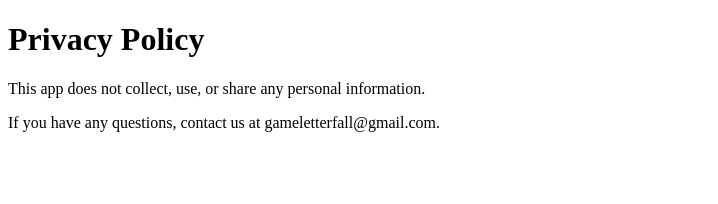
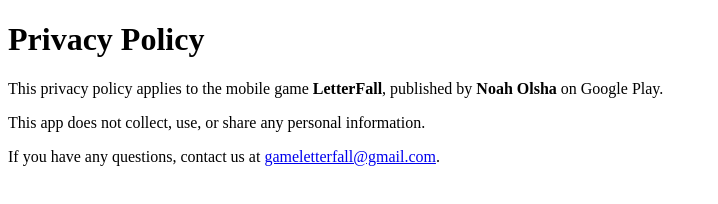
Before and after one commit to noaholsha/privacy-policy, a plain HTML site: page index.html in a window 1280 px wide. Shown: the whole page, without its empty margins (0-718 px from the left). Drawn offline with Linux system fonts and the light colour scheme.

Commit message:
Update index.html

```diff
--- a/index.html
+++ b/index.html
@@ -6,7 +6,11 @@
 </head>
 <body>
   <h1>Privacy Policy</h1>
+
+  <p>This privacy policy applies to the mobile game <strong>LetterFall</strong>, published by <strong>Noah Olsha</strong> on Google Play.</p>
+
   <p>This app does not collect, use, or share any personal information.</p>
-  <p>If you have any questions, contact us at gameletterfall@gmail.com.</p>
+
+  <p>If you have any questions, contact us at <a href="mailto:gameletterfall@gmail.com">gameletterfall@gmail.com</a>.</p>
 </body>
 </html>
```
